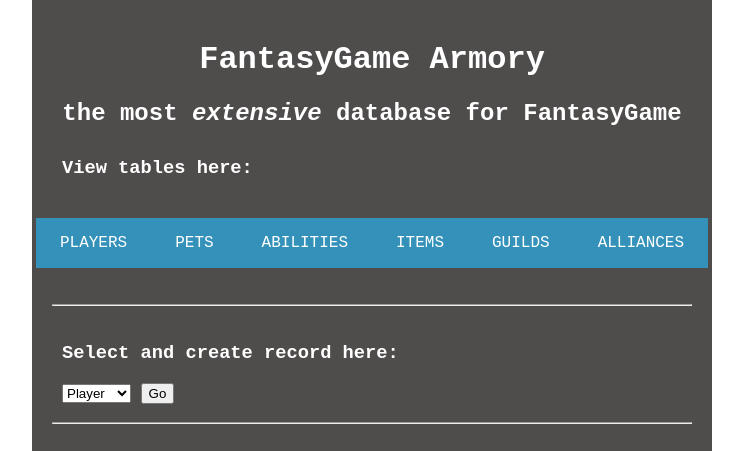
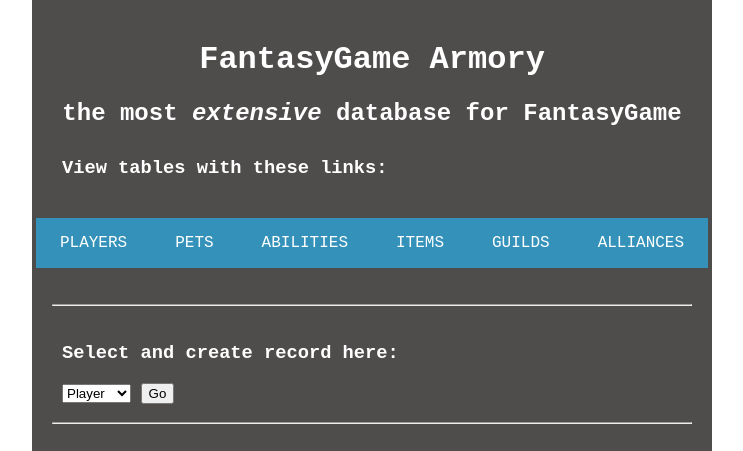
Before and after one commit to gmbrocha/CS_340_flip_deployment, a Flask app: page / in a window 1280 px wide. Shown: the top 451 px of the page, without its empty margins (268-1011 px from the left). Run offline with Flask 3, Linux system fonts and the light colour scheme.

Commit message:
small change to label for table links

```diff
--- a/templates/main.j2
+++ b/templates/main.j2
@@ -14,7 +14,7 @@
             <h2>the most <span style="font-style: italic">extensive</span> database for FantasyGame</h2>
         </div>
         <h3 style="padding: 10px;">
-            View tables here:
+            View tables with these links:
         </h3>
         <div class="nav-buttons" style="padding: 10px;">
             <a href="{{ url_for('display_players') }}">Players</a>
```
